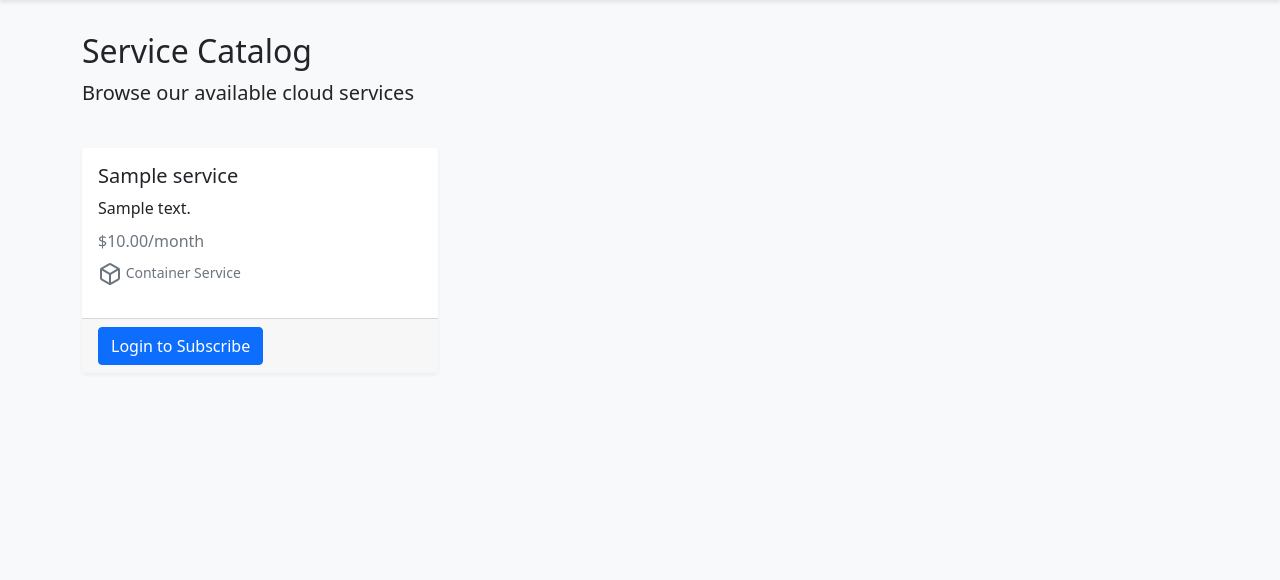
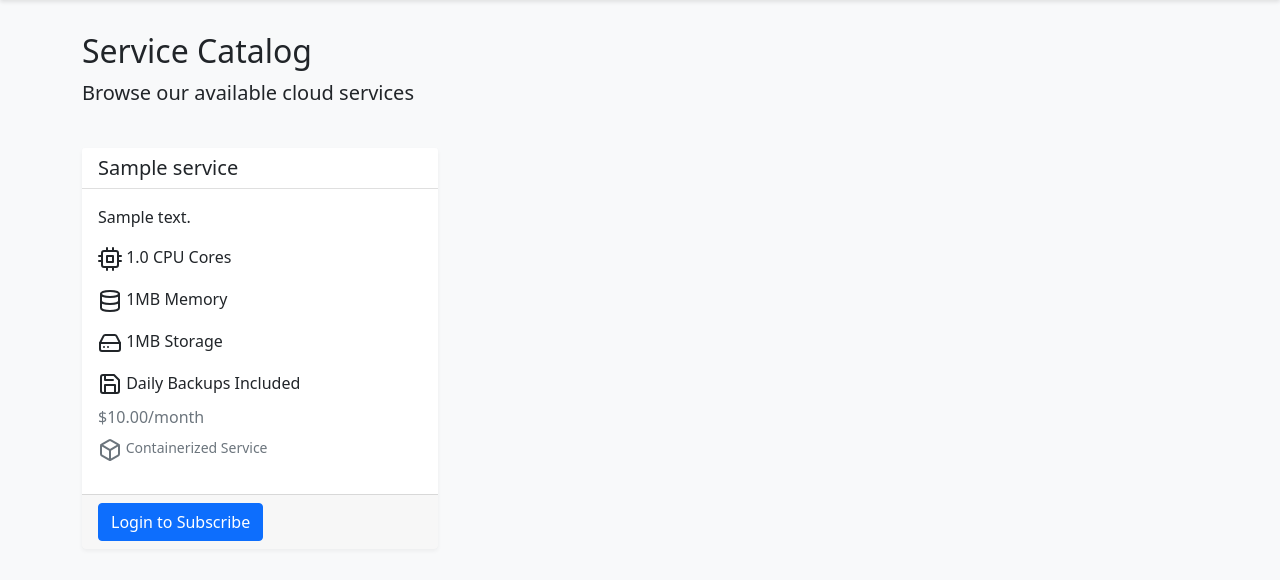
Before and after one commit to joozyz/CustomerPortal, a Flask app: page /services/catalog in a window 1280 px wide. Shown: the part 56-636 px from the top of the page. Run offline with Flask 3, Linux system fonts and the light colour scheme; tables that the repository leaves empty hold one stand-in row (values such as "Sample post"); some libraries are stand-ins or nearby versions.

Commit message:
Agent query: Could you check if the service catalog page is now displaying properly with the new service details (CPU, Memory, Storage quotas)?
Enhance service management with resource quotas and monitoring.

Screenshot: https://storage.googleapis.com/screenshot-production-us-central1/cb6a16de-c065-4c77-8fdc-76395a4238a8/aaf65062-1bad-423c-8088-3b44b725683f.jpg

```diff
--- a/templates/services/catalog.html
+++ b/templates/services/catalog.html
@@ -11,7 +11,10 @@
 <div class="row">
     {% for service in services %}
     <div class="col-md-4 mb-4">
-        <div class="card h-100">
+        <div class="card h-100 service-card">
+            <div class="card-header">
+                <h5 class="card-title mb-0">{{ service.name }}</h5>
+            </div>
             <div class="card-body">
                 {% if current_user.is_admin %}
                 <form action="{{ url_for('service.update_service', service_id=service.id) }}" method="POST" class="service-edit-form">
@@ -21,22 +24,47 @@
                         <span class="input-group-text">$</span>
                         <input type="number" class="form-control" name="price" value="{{ service.price }}" step="0.01" required>
                     </div>
+                    <div class="row">
+                        <div class="col-md-4">
+                            <label class="form-label">CPU Cores</label>
+                            <input type="number" class="form-control" name="cpu_quota" value="{{ service.cpu_quota }}" step="0.1" min="0.1" required>
+                        </div>
+                        <div class="col-md-4">
+                            <label class="form-label">Memory (MB)</label>
+                            <input type="number" class="form-control" name="memory_quota" value="{{ service.memory_quota }}" required>
+                        </div>
+                        <div class="col-md-4">
+                            <label class="form-label">Storage (MB)</label>
+                            <input type="number" class="form-control" name="storage_quota" value="{{ service.storage_quota }}" required>
+                        </div>
+                    </div>
                     {% if service.container_image %}
-                    <input type="text" class="form-control mb-2" name="container_image" value="{{ service.container_image }}" required>
-                    <input type="number" class="form-control mb-2" name="container_port" value="{{ service.container_port }}" required>
+                    <input type="text" class="form-control mt-2" name="container_image" value="{{ service.container_image }}" required>
+                    <input type="number" class="form-control mt-2" name="container_port" value="{{ service.container_port }}" required>
                     {% endif %}
-                    <button type="submit" class="btn btn-primary btn-sm">Save Changes</button>
+                    <div class="form-check mt-2">
+                        <input type="checkbox" class="form-check-input" name="backup_enabled" {% if service.backup_enabled %}checked{% endif %}>
+                        <label class="form-check-label">Enable Backups</label>
+                    </div>
+                    <button type="submit" class="btn btn-primary btn-sm mt-2">Save Changes</button>
                 </form>
                 {% else %}
-                <h5 class="card-title">{{ service.name }}</h5>
                 <p class="card-text">{{ service.description }}</p>
-                <h6 class="card-subtitle mb-2 text-muted">${{ "%.2f"|format(service.price) }}/month</h6>
+                <div class="specs-list mt-3">
+                    <p><i data-feather="cpu"></i> {{ service.cpu_quota }} CPU Cores</p>
+                    <p><i data-feather="database"></i> {{ service.memory_quota }}MB Memory</p>
+                    <p><i data-feather="hard-drive"></i> {{ service.storage_quota }}MB Storage</p>
+                    {% if service.backup_enabled %}
+                    <p><i data-feather="save"></i> Daily Backups Included</p>
+                    {% endif %}
+                </div>
+                <h6 class="card-subtitle mb-2 text-muted pricing-text">${{ "%.2f"|format(service.price) }}/month</h6>
                 {% endif %}
 
                 {% if service.container_image %}
                 <p class="card-text mt-2">
                     <small class="text-muted">
-                        <i class="feather-icon" data-feather="box"></i> Container Service
+                        <i data-feather="box"></i> Containerized Service
                     </small>
                 </p>
                 {% endif %}
```
Also changed, not shown: models.py (+14 -1 lines).
